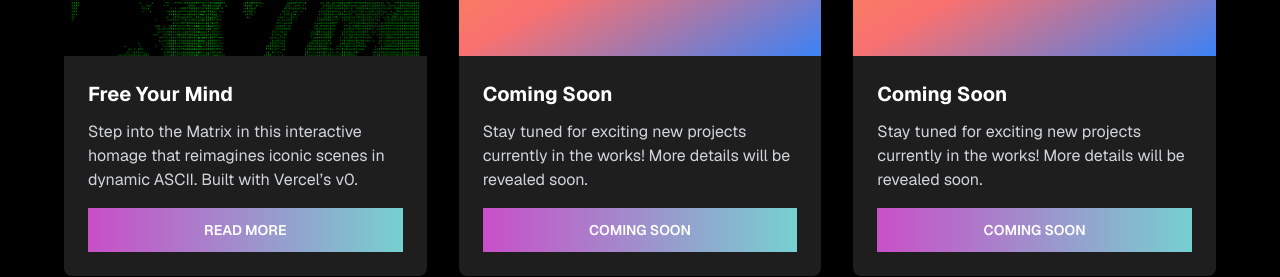
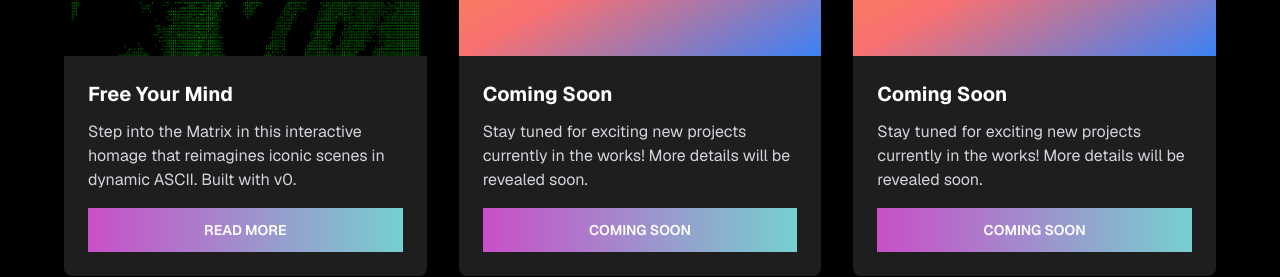
Before and after one commit to JMDPatterson/portfolio, a Next.js app: page / in a window 1280 px wide. Shown: the part 1220-1497 px from the top of the page. Built offline with nearby package versions, Linux system fonts and the light colour scheme.

Commit message:
fix: Correct wording in project descriptions for clarity

```diff
--- a/package.json
+++ b/package.json
@@ -1,6 +1,6 @@
 {
   "name": "personal-website",
-  "version": "2.2.0",
+  "version": "2.2.1",
   "private": true,
   "scripts": {
     "dev": "next dev",
--- a/portfolio.tsx
+++ b/portfolio.tsx
@@ -231,7 +231,7 @@ export default function Portfolio() {
                           </h3>
                           <p className="text-gray-300 mb-4 text-sm sm:text-base leading-relaxed">
                             {item === 1
-                              ? "Step into the Matrix in this interactive homage that reimagines iconic scenes in dynamic ASCII. Built using v0."
+                              ? "Step into the Matrix in this interactive homage that reimagines iconic scenes in dynamic ASCII. Built with v0."
                               : "Stay tuned for exciting new projects currently in the works! More details will be revealed soon."}
                           </p>
                           {item === 1 ? (
@@ -311,7 +311,7 @@ export default function Portfolio() {
                       </h3>
                       <p className="text-gray-300 mb-4 text-sm sm:text-base leading-relaxed">
                         {item === 1
-                          ? "Step into the Matrix in this interactive homage that reimagines iconic scenes in dynamic ASCII. Built with Vercel’s v0."
+                          ? "Step into the Matrix in this interactive homage that reimagines iconic scenes in dynamic ASCII. Built with v0."
                           : "Stay tuned for exciting new projects currently in the works! More details will be revealed soon."}
                       </p>
                       {item === 1 ? (
```
Also changed, not shown: 1 other file (tests, documents, lock files or other folders).
